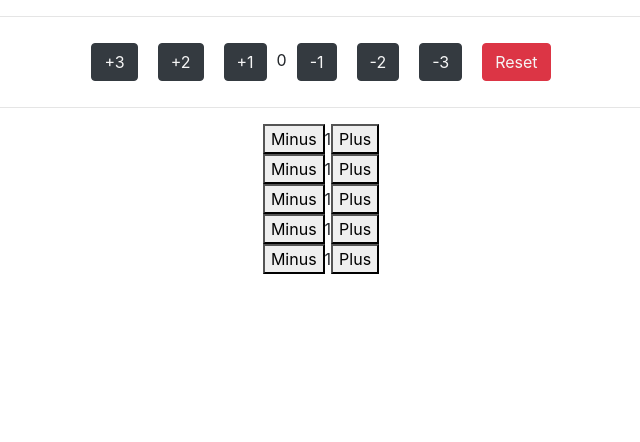
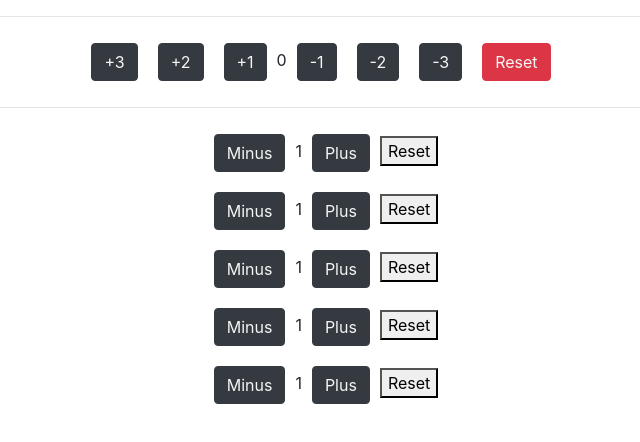
Before and after one commit to igorMokhovyk/PASV_home_task, a React (Create React App) app: page / in a window 1280 px wide. Shown: the top 442 px of the page, without its empty margins (319-959 px from the left). Built offline with nearby package versions, Linux system fonts and the light colour scheme.

Commit message:
Home Task

```diff
--- a/src/App.js
+++ b/src/App.js
@@ -19,11 +19,34 @@ function App() {
         setCounter(newArr)
     }
 
+    const counterMinus = (index) => {
+        const newArr2 = counter.map((el, i) => {
+            if(index === i){
+                return el - 1;
+            }
+
+            return el
+        })
+
+        setCounter(newArr2)
+    }
+
+    const counterReset = (index) => {
+        const newArr3 = counter.map((el, i) => {
+            if(index === i){
+                return 0;
+            }
+        })
+
+        setCounter(newArr3)
+    }
+
   return (
     <div className="App">
       <Buttons/>
       <hr/>
-        {counter.map((el, index) => <ButtonsWithNumbersInArray counterPlus={counterPlus} index={index}
+        {counter.map((el, index) => <ButtonsWithNumbersInArray counterReset={counterReset} counterPlus={counterPlus}
+                                                               counterMinus={counterMinus}  index={index}
                                                                el = {el} key={Math.random()}/>
         )}
     </div>
--- a/src/ButtonsWithNumbersInArray.js
+++ b/src/ButtonsWithNumbersInArray.js
@@ -8,12 +8,21 @@ function ButtonsWithNumbersInArray(props) {
         props.counterPlus(props.index);
     }
 
+    const buttonMinusHandler = () => {
+        props.counterMinus(props.index);
+    }
+
+    const buttonReset = () => {
+        props.counterReset(props.count);
+    }
+
 
     return(
         <div>
-            <button onClick={buttonPlusHandler}>Minus</button>
+            <button className='btn btn-dark' onClick={buttonMinusHandler}>Minus</button>
             {counter}
-            <button onClick={buttonPlusHandler}>Plus</button>
+            <button className='btn btn-dark' onClick={buttonPlusHandler}>Plus</button>
+            <button onClick={buttonReset}>Reset</button>
         </div>
     );
 }
```
